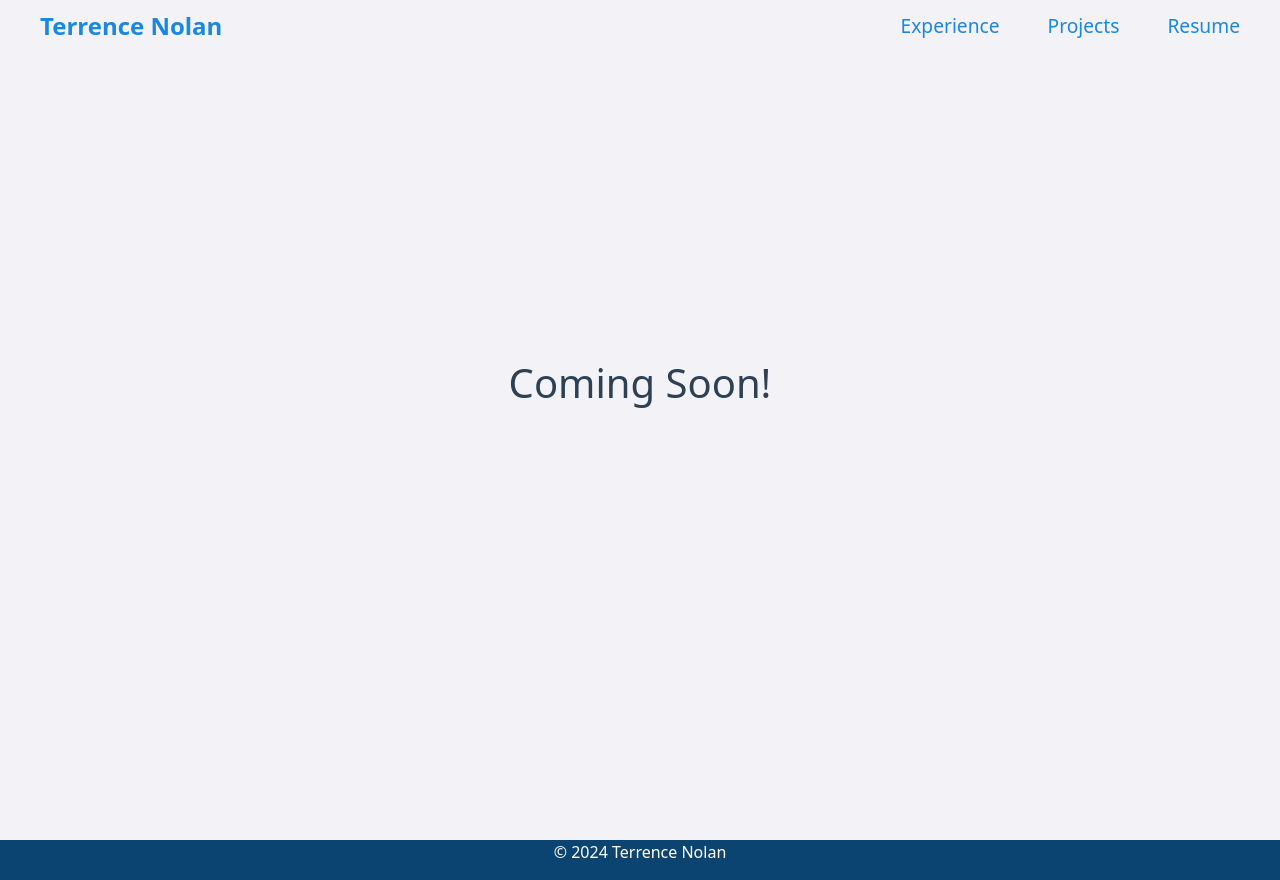
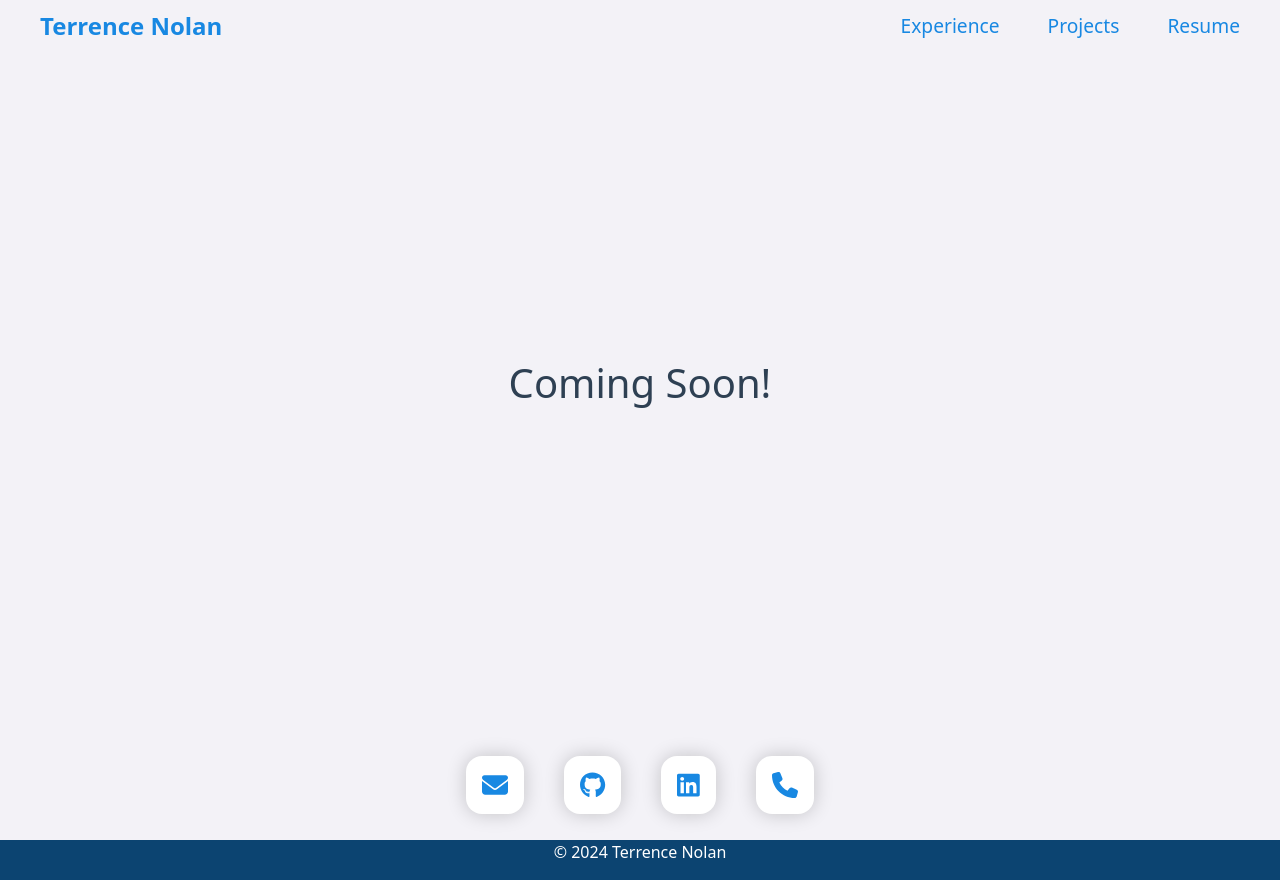
Before and after one commit to terrence-nolan/terrence-nolan, a React (Create React App) app: page /projects in a window 1280 px wide. Built offline with nearby package versions, Linux system fonts and the light colour scheme.

Commit message:
update resume and remove links animation

```diff
--- a/src/components/ConnectionLinks/ConnectionLinks.module.css
+++ b/src/components/ConnectionLinks/ConnectionLinks.module.css
@@ -88,16 +88,6 @@
         justify-content: center;
         gap: 0.5rem;
         margin: 3rem 0 0;
-        animation: connectSlideIn 1s ease-out;
-    }
-
-    @keyframes connectSlideIn {
-        from {
-            transform: translateY(200%);
-        }
-        to {
-            transform: translateX(0);
-        }
     }
 
     .connectLinks {
```
Also changed, not shown: 1 other file (tests, documents, lock files or other folders).
